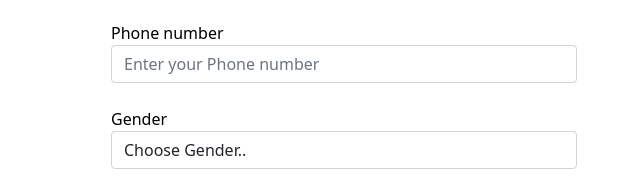
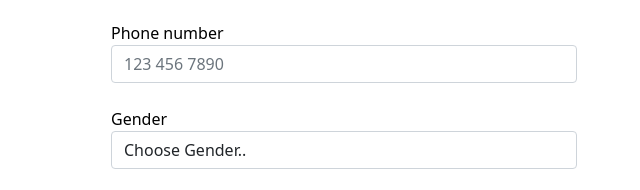
Before and after one commit to Olokoburnfire/SH-Capstone-project-2, a plain HTML site: page index.html in a window 1280 px wide. Shown: the part 409-599 px from the top of the page, 296-936 px from the left. Drawn offline with nearby package versions, Linux system fonts and the light colour scheme.

Commit message:
Update index.html

```diff
--- a/index.html
+++ b/index.html
@@ -67,7 +67,7 @@
 
                         <div>
                             <label for="Phone-number">Phone number</label>
-                            <input id="phone_no" type="tel" name="phone-number" class="form-control" placeholder="Enter your Phone number">
+                            <input id="phone_no" type="tel" name="phone-number" class="form-control" placeholder="123 456 7890">
                             <span class="error-message"></span>
 
                             <svg class="icon icon-success hidden" id="icon-success" xmlns="http://www.w3.org/2000/svg" viewBox="0 0 20 20" fill="currentColor">
```
